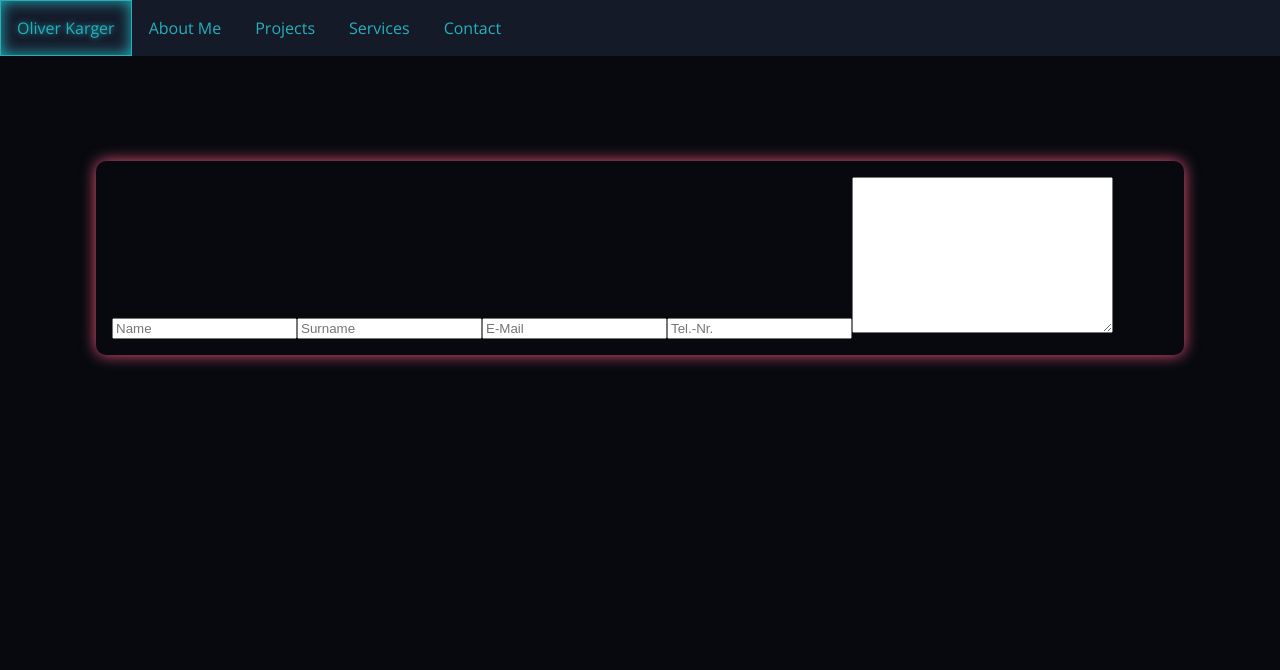
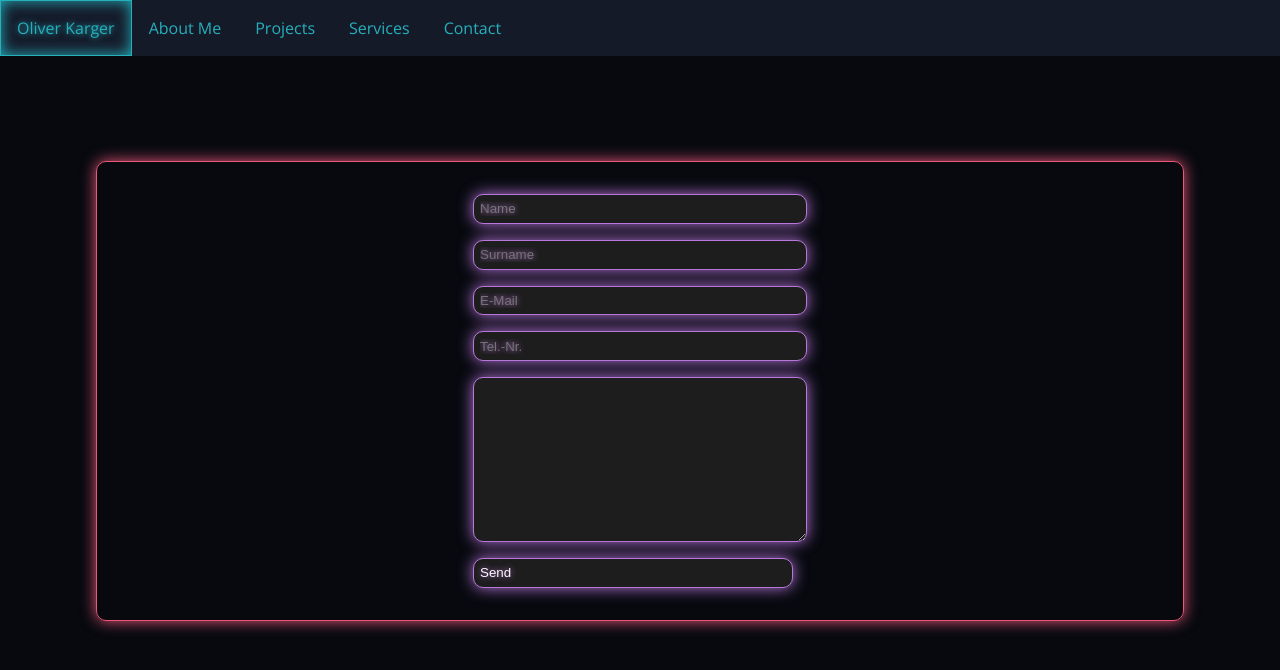
Before and after one commit to OliverKarger/oliverkarger.github.io, an Angular app in the folder app/: page / in a window 1280 px wide. Both pictures are taken after a click on the element "Contact". Shown: the top 670 px of the page. Built offline with nearby package versions, Linux system fonts and the light colour scheme.

Commit message:
Arbeit an Contact Page

```diff
--- a/app/src/app/app.component.scss
+++ b/app/src/app/app.component.scss
@@ -11,11 +11,13 @@
     padding: 3rem;
 }
 .spa-element {
+    @include theme-2-boxshadow-out();
+    @include theme-2-border();
     display: none;
     margin: 3rem;
-    @include theme-2-boxshadow-out();
     border-radius: 10px;
     padding: 1rem;
+    justify-content: center;
 }
 .spa-active-element {
     display: flex;
--- a/app/src/app/contact/contact.component.html
+++ b/app/src/app/contact/contact.component.html
@@ -1,9 +1,10 @@
 <div class="contact d-flex d-flex-inline">
     <form>
-        <input class="d-flex d-flex-inline" type="text" placeholder="Name">
-        <input class="d-flex d-flex-inline" type="text" placeholder="Surname">
-        <input class="d-flex d-flex-inline" type="text" placeholder="E-Mail" required>
-        <input class="d-flex d-flex-inline" type="text" placeholder="Tel.-Nr.">
-        <textarea cols="30" rows="10"></textarea>
+        <input class="d-flex d-flex-block" type="text" placeholder="Name">
+        <input class="d-flex d-flex-block" type="text" placeholder="Surname">
+        <input class="d-flex d-flex-block" type="email" placeholder="E-Mail" required>
+        <input class="d-flex d-flex-block" type="text" placeholder="Tel.-Nr.">
+        <textarea class="d-flex d-flex-block" cols="30" rows="10" required></textarea>
+        <button class="d-flex d-flex-block" type="submit">Send</button>
     </form>
 </div>
--- a/app/src/app/contact/contact.component.scss
+++ b/app/src/app/contact/contact.component.scss
@@ -1,6 +1,28 @@
+/** Start: Imports */
+@import "../../celestial-ui.scss";
+/** End: Imports */
+
 .contact {
     width: 100%;
     height: 100%;
     margin: 0;
     padding: 0;
+    justify-content: center;
+    input, textarea, button {
+        @include theme-4-border();
+        @include theme-4-textshadow();
+        @include theme-4-boxshadow-out();
+        background-color: #1d1d1d;
+        color: #fafafa;
+        border-radius: 10px;
+        padding: 0.4rem;
+        pointer-events: visible;
+        outline: none;
+        margin: 1rem;
+        width: 20rem;
+        :not(textarea){
+            text-align: center;
+            justify-content: center;
+        }
+    }
 }
```
